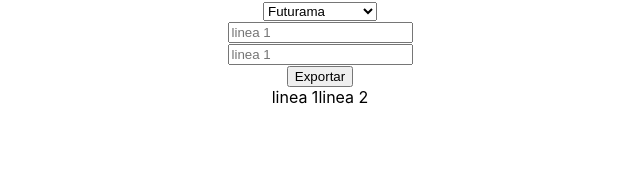
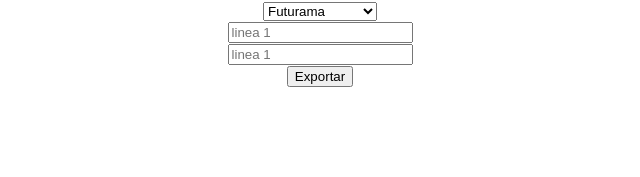
Before and after one commit to denisrold/memeCreator, a React (Create React App) app in the folder meme-creator/memecreator/: page / in a window 1280 px wide. Shown: the top 177 px of the page, without its empty margins (320-960 px from the left). Built offline with nearby package versions, Linux system fonts and the light colour scheme.

Commit message:
set lineas

```diff
--- a/meme-creator/memecreator/src/App.js
+++ b/meme-creator/memecreator/src/App.js
@@ -1,7 +1,10 @@
-import logo from "./logo.svg";
+import { useState } from "react";
 import "./App.css";
 
 function App() {
+  const [linea1, setLinea1] = useState("");
+  const [linea2, setLinea2] = useState("");
+
   return (
     <div className="App">
       <select>
@@ -13,14 +16,28 @@
         <option value="philosoraptor">Philosoraptor</option>
       </select>
       <br />
-      <input type="text" placeholder="linea 1"></input>
+      <input
+        type="text"
+        placeholder="linea 1"
+        value={linea1}
+        onChange={(e) => {
+          setLinea1(e.target.value);
+        }}
+      ></input>
       <br />
-      <input type="text" placeholder="linea 1"></input>
+      <input
+        type="text"
+        placeholder="linea 1"
+        value={linea2}
+        onChange={(e) => {
+          setLinea2(e.target.value);
+        }}
+      ></input>
       <br />
       <button>Exportar</button>
       <div>
-        <span>linea 1</span>
-        <span>linea 2</span>
+        <span>{linea1}</span>
+        <span>{linea2}</span>
         <img src="" alt=""></img>
       </div>
     </div>
```
